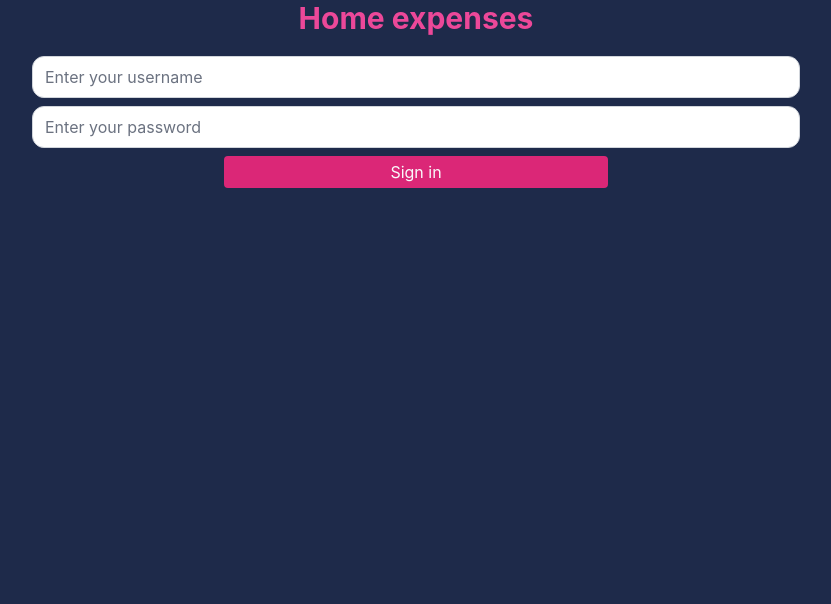
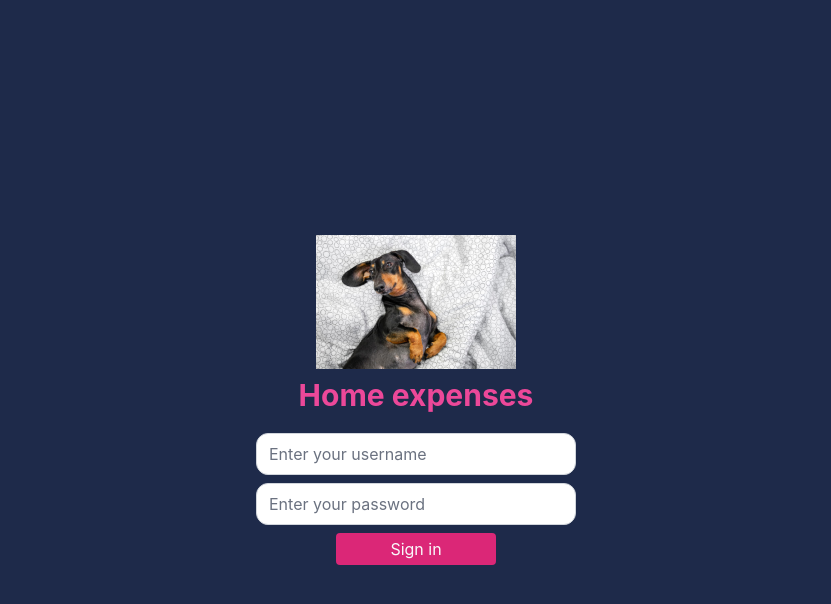
Before and after one commit to oxygensend/home_app, a React (Create React App) app in the folder client/: page / in a window 1280 px wide. Shown: the top 604 px of the page, without its empty margins (224-1055 px from the left). Built offline with nearby package versions, Linux system fonts and the light colour scheme.

Commit message:
client: login page, protected routes

```diff
--- a/client/src/App.tsx
+++ b/client/src/App.tsx
@@ -1,24 +1,52 @@
-import React from "react";
-import logo from "./logo.svg";
-import "./App.css";
-import { Route, Router } from "react-router";
+import React from 'react';
+import './App.css';
+import { Route } from 'react-router';
 import {
     createBrowserRouter,
     createRoutesFromElements,
     RouterProvider,
-} from "react-router-dom";
-import { Dashboard } from "./pages/dashboard";
-import {Login} from "./pages/login";
+} from 'react-router-dom';
+import { Dashboard } from './pages/dashboard';
+import { Login } from './pages/login';
+import { ProtectedRoute } from './components/protectedRoute';
+import { getAccessToken } from './tokenStorage';
 
+function App() {
+    const isAuthorized = !!getAccessToken();
     const router = createBrowserRouter(
         createRoutesFromElements(
-    <Route path={"/"} element={<Login />}>
-      <Route path={"dashboard"} element={<Dashboard />} />
+            <Route path={'/'}>
+                <Route
+                    path={''}
+                    element={
+                        <ProtectedRoute
+                            isAuthorized={!isAuthorized}
+                            redirect={'/dashboard'}
+                        >
+                            <Login />
+                        </ProtectedRoute>
+                    }
+                />
+                <Route
+                    path={'login'}
+                    element={
+                        <ProtectedRoute isAuthorized={false} redirect={'/'} />
+                    }
+                />
+                <Route
+                    path={'dashboard'}
+                    element={
+                        <ProtectedRoute
+                            isAuthorized={isAuthorized}
+                            redirect={'/'}
+                        >
+                            <Dashboard />
+                        </ProtectedRoute>
+                    }
+                />
             </Route>
         )
     );
-
-function App() {
     return <RouterProvider router={router} />;
 }
 
--- a/client/src/components/loginForm/index.tsx
+++ b/client/src/components/loginForm/index.tsx
@@ -4,6 +4,7 @@ import { SubmitButton } from '../submitButton';
 import axios from 'axios';
 import { setAccessToken, setRefreshToken } from '../../tokenStorage';
 import { useState } from 'react';
+import loginMain from "../../assets/images/login_main.jpg";
 
 type FormValues = {
     username: string;
@@ -24,7 +25,7 @@ export const LoginForm = ({}) => {
             const { data } = await axios.post<LoginResponse>('/api/auth', body);
             setAccessToken(data.accessToken);
             setRefreshToken(data.refreshToken);
-            window.location.href = '/test';
+            window.location.href = '/dashboard';
         } catch (err: any) {
             if (err.response.status === 400) {
                 setError(err.response.data.error);
@@ -39,6 +40,10 @@ export const LoginForm = ({}) => {
             onSubmit={handleSubmit(onSubmit)}
             className={'flex flex-col gap-2 items-center'}
         >
+            <div>
+                <img src={loginMain} alt={"test"} height={200} width={200}/>
+            </div>
+
             <div>
                 <h2 className={'text-pink-500 font-bold text-3xl mb-3'}>
                     Home expenses
--- /dev/null
+++ b/client/src/components/protectedRoute/index.tsx
@@ -0,0 +1,12 @@
+import {ProtectedRouteProps} from "./protectedRoute.props";
+import {Navigate, Outlet} from "react-router-dom";
+
+export const ProtectedRoute = ({isAuthorized, redirect, children}: ProtectedRouteProps) => {
+
+    console.log(isAuthorized);
+    if(!isAuthorized){
+        return redirect ? <Navigate to={redirect}/> : <Navigate to={'/'}/> ;
+    } else {
+        return children ? children : <Outlet/>
+    }
+}
--- a/client/src/pages/login/index.tsx
+++ b/client/src/pages/login/index.tsx
@@ -1,11 +1,11 @@
 import { LoginForm } from '../../components/loginForm';
+import test from '../../assets/images/test.jpg';
 
 export function Login({}) {
     return (
-        <div className={"grid grid-cols-10"}>
-            <div className={"col-start-3 col-end-9"}>
-
-            <LoginForm />
+        <div className={'grid h-screen place-items-center'}>
+            <div className={'lg:w-1/4'}>
+                <LoginForm />
             </div>
         </div>
     );
--- a/client/src/tokenStorage/index.ts
+++ b/client/src/tokenStorage/index.ts
@@ -5,3 +5,7 @@ export const setAccessToken = (token: string) => {
 export const setRefreshToken = (token: string) => {
     window.localStorage.setItem('refreshToken', token);
 };
+
+export const getAccessToken = () => {
+    return window.localStorage.getItem('accessToken');
+};
```
Also changed, not shown: client/src/components/protectedRoute/protectedRoute.props.ts (added, +7 -0 lines), client/src/assets/images/login_main.jpg (added), 1 other file (tests, documents, lock files or other folders). Lines whose indentation alone changed are shown as unchanged.
